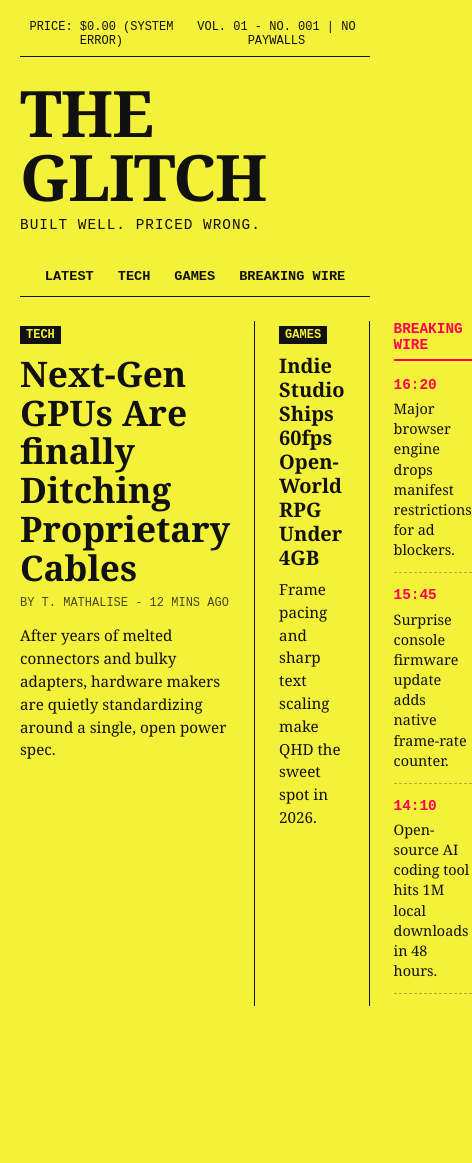
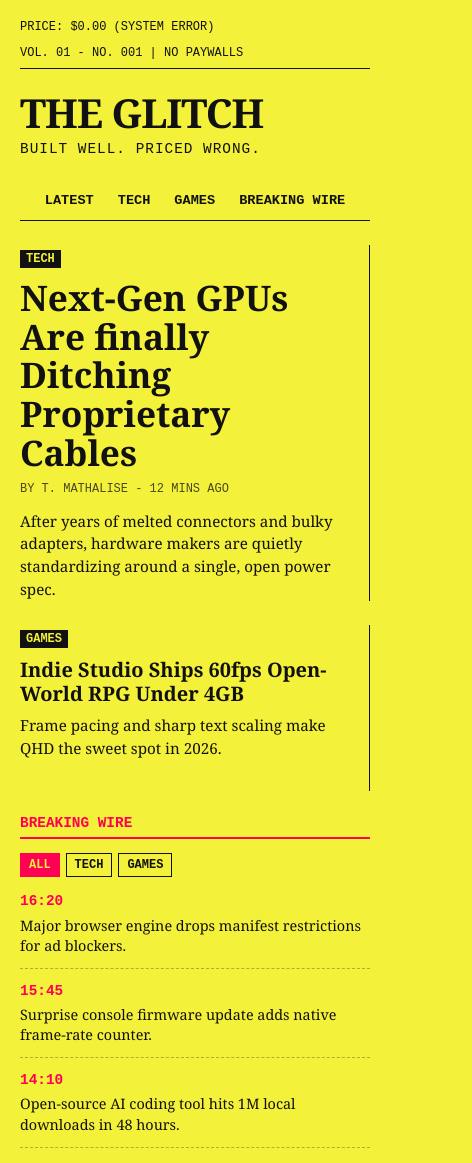
Before and after one commit to TshedzaCoding/the-glitch, a plain HTML site: page index.html in a window 390 px wide. Shown: the whole page, 472 px wide, since content can reach past the window. Before the commit the page ends 1026 px from the top, so only its background shows below. Drawn offline with Linux system fonts and the light colour scheme.

Commit message:
Add mobile responsiveness and Breaking Wire filter

```diff
--- a/index.html
+++ b/index.html
@@ -49,20 +49,25 @@
       <!-- Column 3: Break Wire -->
       <aside class="breaking-wire">
         <h2 class="wire-header">BREAKING WIRE</h2>
+        <div class="wire-filters">
+          <button class="filter-btn active" data-filter="all">ALL</button>
+          <button class="filter-btn" data-filter="tech">TECH</button>
+          <button class="filter-btn" data-filter="games">GAMES</button>
+        </div>
         <ul class="wire-list">
-          <li>
+          <li data-category="tech">
             <span class="time">16:20</span>
             <p>
               Major browser engine drops manifest restrictions for ad blockers.
             </p>
           </li>
-          <li>
+          <li data-category="games">
             <span class="time">15:45</span>
             <p>
               Surprise console firmware update adds native frame-rate counter.
             </p>
           </li>
-          <li>
+          <li data-category="tech">
             <span class="time">14:10</span>
             <p>
               Open-source AI coding tool hits 1M local downloads in 48 hours.
@@ -71,5 +76,6 @@
         </ul>
       </aside>
     </main>
+    <script src="script.js"></script>
   </body>
 </html>
--- /dev/null
+++ b/script.js
@@ -0,0 +1,21 @@
+const buttons = document.querySelectorAll(".filter-btn");
+const wireItems = document.querySelectorAll(".wire-list li");
+
+buttons.forEach((button) => {
+  button.addEventListener("click", () => {
+    // 1. Update active button styling
+    buttons.forEach((btn) => btn.classList.remove("active"));
+    button.classList.add("active");
+
+    // 2. Show or hide items based on category
+    const filter = button.dataset.filter;
+
+    wireItems.forEach((item) => {
+      if (filter === "all" || item.dataset.category === filter) {
+        item.style.display = "block";
+      } else {
+        item.style.display = "none";
+      }
+    });
+  });
+});
--- a/style.css
+++ b/style.css
@@ -168,3 +168,54 @@ body{
     display: block;
     margin-bottom: 4px;
 }
+
+/* 8. Mobile Responsiveness */
+@media (max-width: 768px){
+    /* collapse 3 columns into 1 stacked column */
+    .broadsheet-grid{
+        grid-template-columns: 1fr;
+    }
+
+    /* Swap vertical column borders for horizontal dividers */
+    .lead-story
+    .secondary-stories{
+        border-right: none;
+        padding-right: 0;
+        border-bottom: 1px solid var(--ink);
+        padding-bottom: 24px;
+    }
+
+    /* Scale down the masthead for smaller screens */
+    .masthead-title h1{
+        font-size: 2.5rem;
+    }
+
+    .masthead-top{
+        flex-wrap: wrap;
+        gap: 12px;
+    }
+}
+
+/* 9. Wire Filter Buttons */
+.wire-filters{
+    display: flex;
+    gap: 6px;
+    margin-bottom: 14px;
+}
+
+.filter-btn{
+    background: transparent;
+    border: 1px solid var(--ink);
+    color: var(--ink);
+    font-family: monospace;
+    font-size: 0.75rem;
+    font-weight: bold;
+    padding: 4px 8px;
+    cursor: pointer;
+}
+
+.filter-btn.active{
+    background: var(--accent);
+    border-color: var(--accent);
+    color: var(--paper);
+}
```
